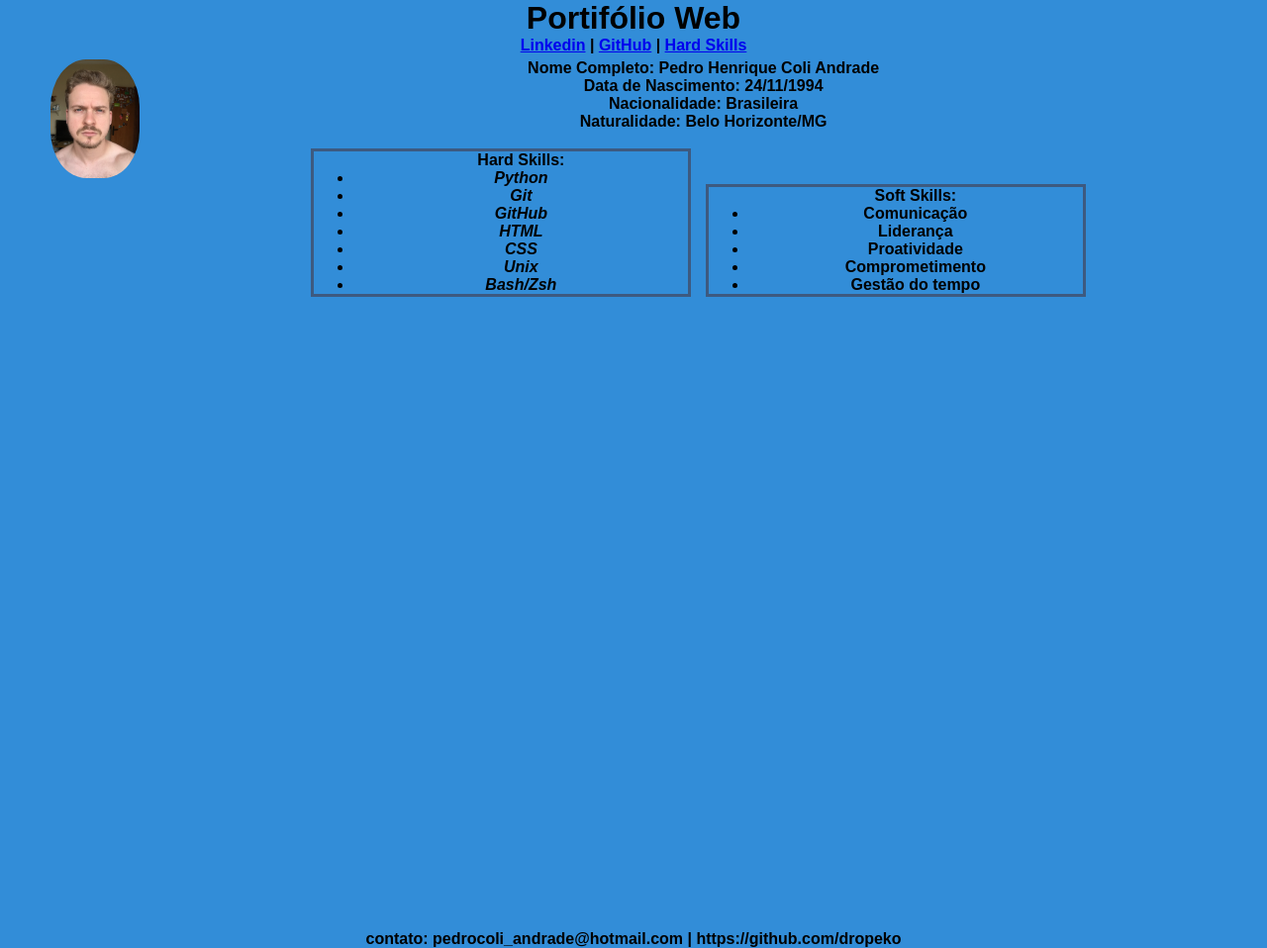
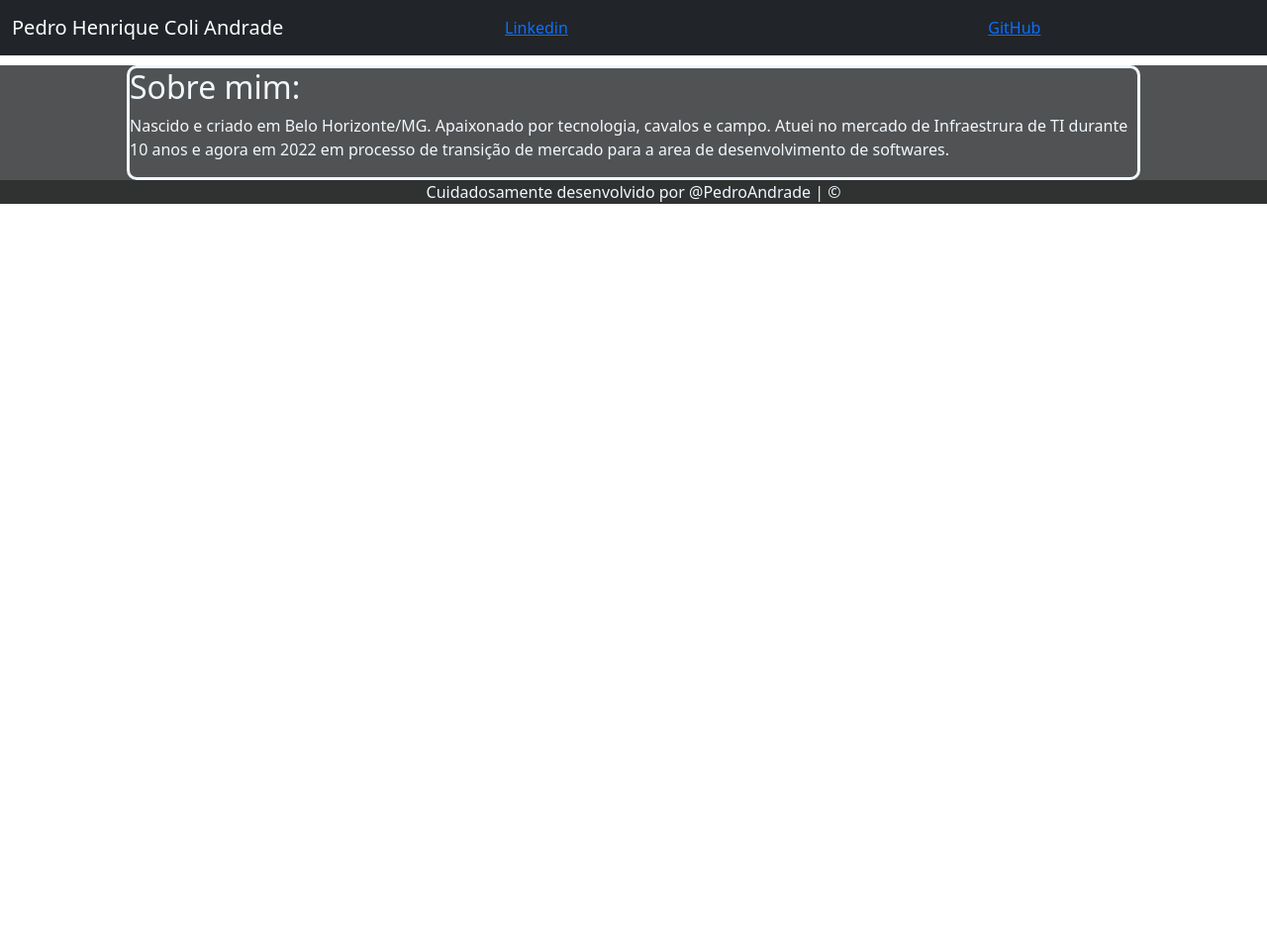
Before and after one commit to dropeko/dropeko.github.io, a website: page index.html in a window 1280 px wide. Shown: the whole page at 99% size. After the commit the page ends 800 px from the top, so only its background shows below. Drawn offline with nearby package versions, Linux system fonts and the light colour scheme.

Commit message:
Editando pagina de portifolio

```diff
--- a/index.html
+++ b/index.html
@@ -1,55 +1,32 @@
 <!DOCTYPE html>
-<html lang="pt-br">
+<html lang="en">
 <head>
     <meta charset="UTF-8">
     <meta http-equiv="X-UA-Compatible" content="IE=edge">
     <meta name="viewport" content="width=device-width, initial-scale=1.0">
-    <title>Portifólio Web</title>
+    <title>Portifólio</title>
+    <link rel="stylesheet" href="node_modules/bootstrap/dist/css/bootstrap.min.css">
     <link rel="stylesheet" href="style.css">
+
 </head>
 <body>
-    <header class="header">
-        <h1> Portifólio Web </h1>
-        <strong>
-        <nav class="navigation">
+    <header>
+        <nav class="navbar navbar-expand-lg navbar-dark bg-dark">
+            <div class="container-fluid">
+              <a class="navbar-brand" href="#">Pedro Henrique Coli Andrade</a>
               <a href="https://linkedin.com/in/pedro-henrique-coli-andrade-188210242" target="_blank">Linkedin</a> |
               <a href="https://github.com/dropeko" target="_blank">GitHub</a> |
-            <a href="#abilities">Hard Skills</a>
+            </div>
           </nav>
-    </strong>
     </header>
-    <main class="main-content">
-        <img src="./images/1.png" alt="foto_pessoal" width="90px">
-        <section class="personalinfo">
-            <p><strong>Nome Completo: Pedro Henrique Coli Andrade<br> Data de Nascimento: 24/11/1994 <br>
-            Nacionalidade: Brasileira<br> Naturalidade: Belo Horizonte/MG</strong></p><br>
-        </section>
-        <section class="abilities">
-            <ul class="skills">
-                <strong>Hard Skills:
-                <em><li>Python</li></em>
-                <em><li>Git</li></em>
-                <em><li>GitHub</li></em>
-                <em><li>HTML</li></em>
-                <em><li>CSS</li></em>
-                <em><li>Unix</li></em>
-                <em><li>Bash/Zsh</li></em></strong>
-            </ul>
-            <ul class="skills">
-                <strong>Soft Skills:
-                    <li>Comunicação</li>
-                    <li>Liderança</li>
-                    <li>Proatividade</li>
-                    <li>Comprometimento</li>
-                    <li>Gestão do tempo</li>
-                </strong>
-            </ul>
+    <main>
+      <section class="description">
+        <h2>Sobre mim:</h2>
+          <p>Nascido e criado em Belo Horizonte/MG. Apaixonado por tecnologia, cavalos e campo. Atuei no mercado de Infraestrura de TI durante 10 anos e agora em 2022 em processo de transição de mercado para a area de desenvolvimento de softwares.</p>
       </section>
   </main>
-    <footer class="footer">
-        <section>
-           <strong>contato: pedrocoli_andrade@hotmail.com | https://github.com/dropeko </strong>
-        </section>
+  <footer>
+    <span>Cuidadosamente desenvolvido por @PedroAndrade | &copy;</span>
   </footer>
 </body>
 </html>
--- a/style.css
+++ b/style.css
@@ -1,53 +1,19 @@
-* {
-    font-family: 'Montserrat', sans-serif;
-    margin: 0;
-    box-sizing: border-box;
+main {
+    background-color: rgb(81, 82, 83);
+}
+.description {
+    color: aliceblue;
+    margin-top: 10px;
+    border: 3px aliceblue solid;
+    border-radius: 10px;
+    width: 80%;
+    margin-left: auto;
+    margin-right: auto;
+    justify-content: center;
 }
 
-body{
-    background-color: rgb(50, 141, 216);
+footer {
+    color: aliceblue;
+    text-align: center;
+    background-color: rgb(48, 49, 49);
 }
-
-.header{
-    font-family: monospace;
-    text-align: center;
-    background-image: url(/images/cabecalho.jpg);
-    background-position: 10%;
-}
-
-.navigation{
-    text-align: center;
-}
-
-.foto{
-    float: right;
-}
-
-.main-content{
-    text-align: center;
-    width: 100%;
-
-}
-
-img {
-    margin-left: 4%;
-    border-radius: 40%;
-    float: left;
-}
-
-.personalinfo{
-    margin-top: 5px;
-}
-
-.skills {
-    display: inline-block;
-    width: 30%;
-    margin-right: 10px;
-    border: 3px solid rgb(61, 90, 128) ;
-}
-
-
-.footer{
-    margin-top: 50%;
-    text-align: center;
-}
```
Lines whose indentation alone changed are shown as unchanged.
